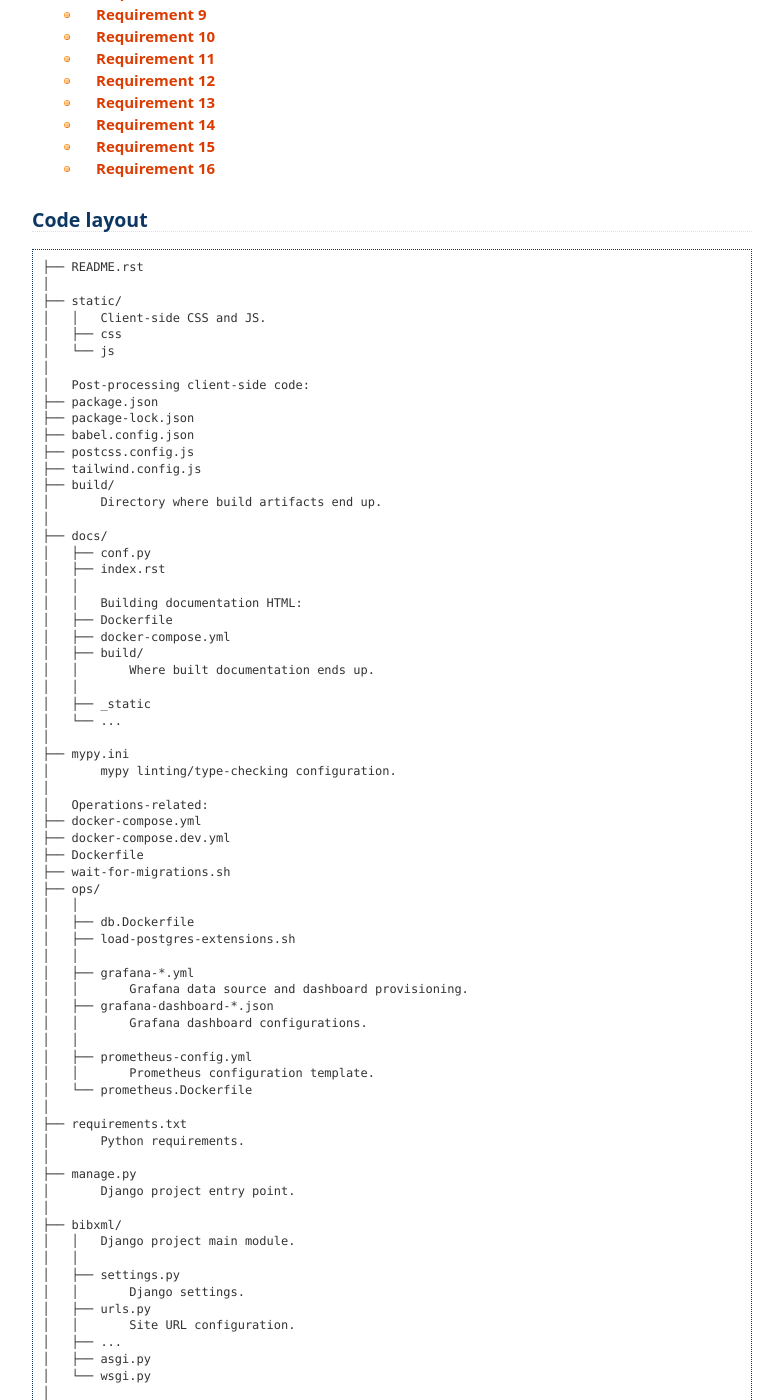
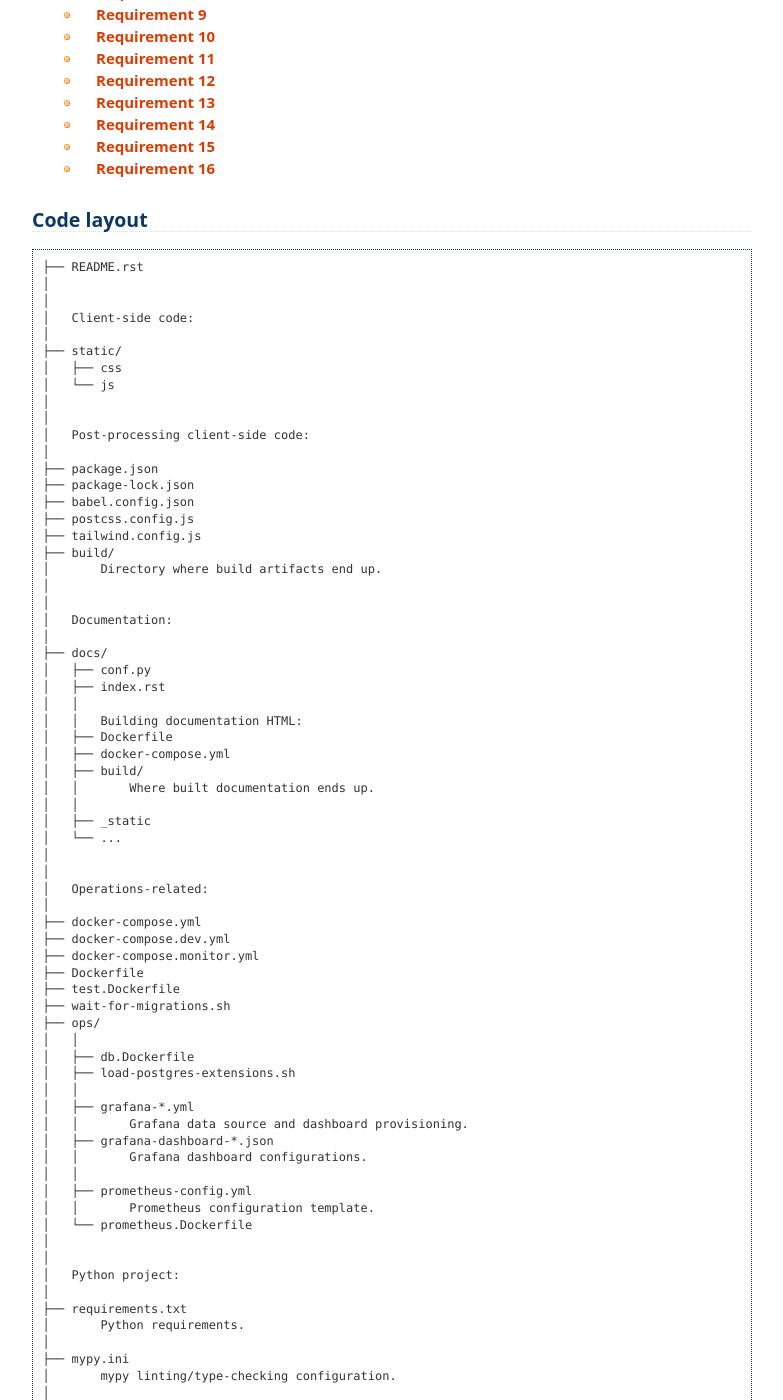
Before and after one commit to ietf-tools/bibxml-service, a Sphinx documentation site: the page built from docs/index.rst, in a window 1280 px wide and 1400 px high, scrolled down 1129 px. Shown: the whole window, without its empty margins (248-1031 px from the left). Built offline with Sphinx 7.4.7, drawn with Linux system fonts in a browser that asks for light colours; pages that are not in the unit, such as notebooks, are missing from menus; some of the changed text lies outside the part shown.

Commit message:
docs: update code layout overview

```diff
--- a/docs/index.rst
+++ b/docs/index.rst
@@ -39,12 +39,16 @@ Code layout
 
    ├── README.rst
    │
+   │
+   │   Client-side code:
+   │
    ├── static/
-   │   │   Client-side CSS and JS.
    │   ├── css
    │   └── js
    │
+   │
    │   Post-processing client-side code:
+   │
    ├── package.json
    ├── package-lock.json
    ├── babel.config.json
@@ -52,6 +56,9 @@ Code layout
    ├── tailwind.config.js
    ├── build/
    │       Directory where build artifacts end up.
+   │
+   │
+   │   Documentation:
    │
    ├── docs/
    │   ├── conf.py
@@ -66,13 +73,14 @@ Code layout
    │   ├── _static
    │   └── ...
    │
-   ├── mypy.ini
-   │       mypy linting/type-checking configuration.
    │
    │   Operations-related:
+   │
    ├── docker-compose.yml
    ├── docker-compose.dev.yml
+   ├── docker-compose.monitor.yml
    ├── Dockerfile
+   ├── test.Dockerfile
    ├── wait-for-migrations.sh
    ├── ops/
    │   │
@@ -88,8 +96,14 @@ Code layout
    │   │       Prometheus configuration template.
    │   └── prometheus.Dockerfile
    │
+   │
+   │   Python project:
+   │
    ├── requirements.txt
    │       Python requirements.
+   │
+   ├── mypy.ini
+   │       mypy linting/type-checking configuration.
    │
    ├── manage.py
    │       Django project entry point.
```
Also changed, not shown: other parts of docs/index.rst (+9 -8 lines).
